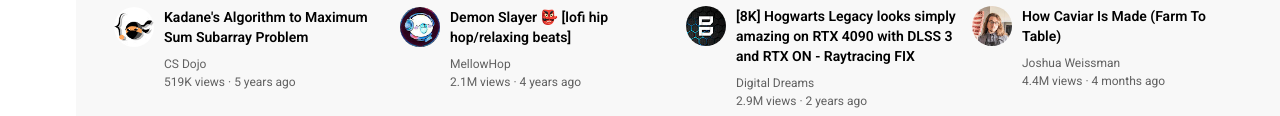
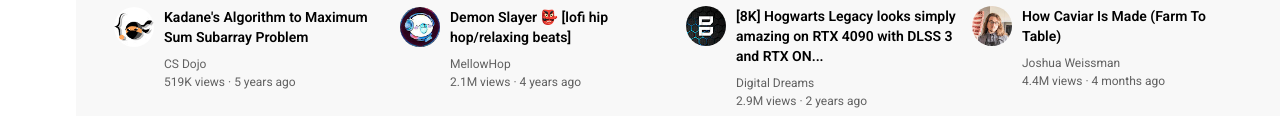
Before and after one commit to CyberRik/Youtube-clone, a plain HTML site: page index.html in a window 1280 px wide. Shown: the part 527-643 px from the top of the page. Drawn offline with Linux system fonts and the light colour scheme.

Commit message:
Update index.html

```diff
--- a/index.html
+++ b/index.html
@@ -200,7 +200,7 @@
           </div>
           <div class="channel-info">
             <p class="video-title">
-              [8K] Hogwarts Legacy looks simply amazing on RTX 4090 with DLSS 3 and RTX ON - Raytracing FIX         </p>
+              [8K] Hogwarts Legacy looks simply amazing on RTX 4090 with DLSS 3 and RTX ON...        </p>
             <p class="video-author">Digital Dreams</p>
             <p class="video-stats">2.9M views &#183; 2 years ago</p>
           </div>
```
